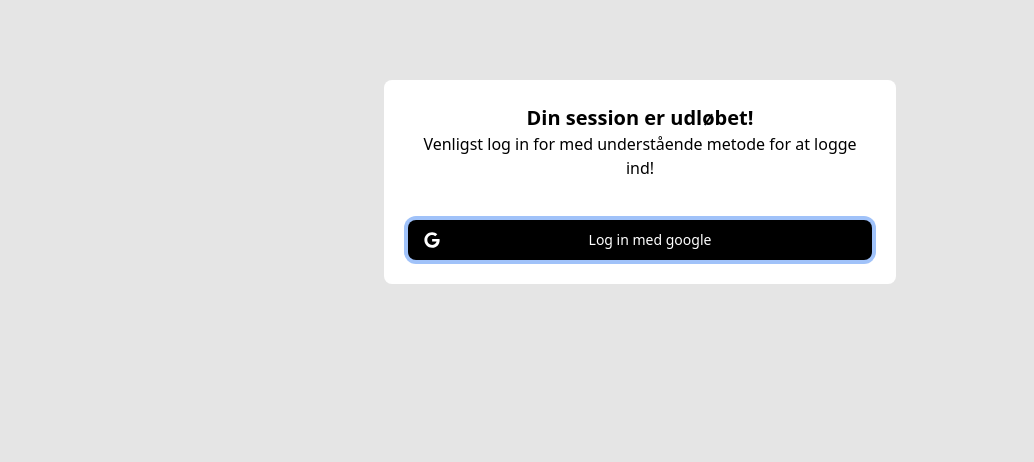
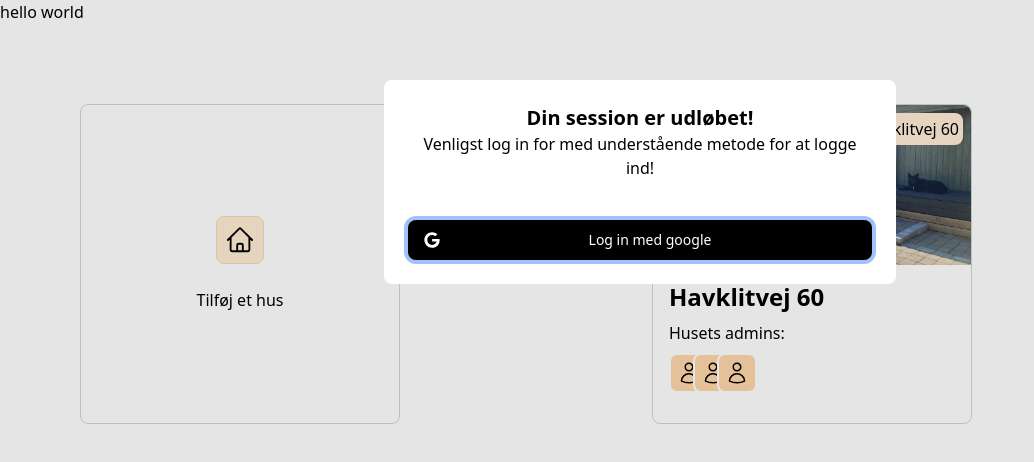
Before and after one commit to rallelind/vaction-house-booking, a Next.js app: page /houses in a window 1280 px wide. Shown: the top 462 px of the page, without its empty margins (0-1034 px from the left). Built offline with nearby package versions, Linux system fonts and the light colour scheme; no server answers.

Commit message:
UI additions

```diff
--- /dev/null
+++ b/src/app/houses/layout.tsx
@@ -0,0 +1,12 @@
+
+
+export default function Layout({children}: {
+  children: React.ReactNode
+}) {
+    return (
+        <div>
+            <header>hello world</header>
+            <div className="p-20">{children}</div>
+        </div>
+    )
+}
--- a/src/app/houses/page.tsx
+++ b/src/app/houses/page.tsx
@@ -1,15 +1,58 @@
-"use client"
+"use client";
 import { Dialog } from "@headlessui/react";
 import useUser from "@/hooks/useUser";
 import GoogleSignInButton from "@/components/sign-in/google";
+import { HomeIcon, MapPinIcon } from "@heroicons/react/24/outline";
+import Image from "next/image";
+import Avatar from "@/components/ui/Avatar";
+
+const HouseWrapper = ({ children }) => {
+  return (
+    <div className="rounded-lg relative border w-80 h-80 flex items-center justify-center object-contain border-gray-300 hover:shadow-md cursor-pointer">
+      {children}
+    </div>
+  );
+};
 
 export default function Houses() {
   const { user, userError } = useUser();
 
   return (
     <div>
+      <div className="grid grid-flow-col auto-cols-auto gap-6">
+        <HouseWrapper>
+          <div className="w-full text-center">
+            <div className="flex justify-center">
+              <HomeIcon className="h-12 p-2 bg-orange-100 border border-orange-200 rounded-lg" />
+            </div>
+            <p className="mt-6 font-medium">Tilføj et hus</p>
+          </div>
+        </HouseWrapper>
+        <div className="h-80 w-80 border rounded-lg border-gray-300 relative">
+          <img
+            className="object-cover h-40 w-full rounded-tl-lg rounded-tr-lg"
+            src="/huset.jpg"
+            alt="billede af huset"
+          />
+          <div className="bg-orange-100 w-fit p-1 rounded-lg flex items-center top-2 right-2 absolute">
+            <MapPinIcon className="h-4 mr-2" />
+            <p>Havklitvej 60</p>
+          </div>
+          <div className="p-4">
+            <p className="text-2xl font-semibold">Havklitvej 60</p>
+            <div className="mt-2">
+              <p>Husets admins:</p>
+              <div className="flex -space-x-4 mt-2">
+                <Avatar />
+                <Avatar />
+                <Avatar />
+              </div>
+            </div>
+          </div>
+        </div>
+      </div>
       <Dialog
-        open={userError instanceof Error}
+        open={userError ? true : false}
         onClose={() => console.log("closed")}
       >
         <div className="fixed inset-0 bg-black/10" aria-hidden="true" />
```
Lines whose indentation alone changed are shown as unchanged.
